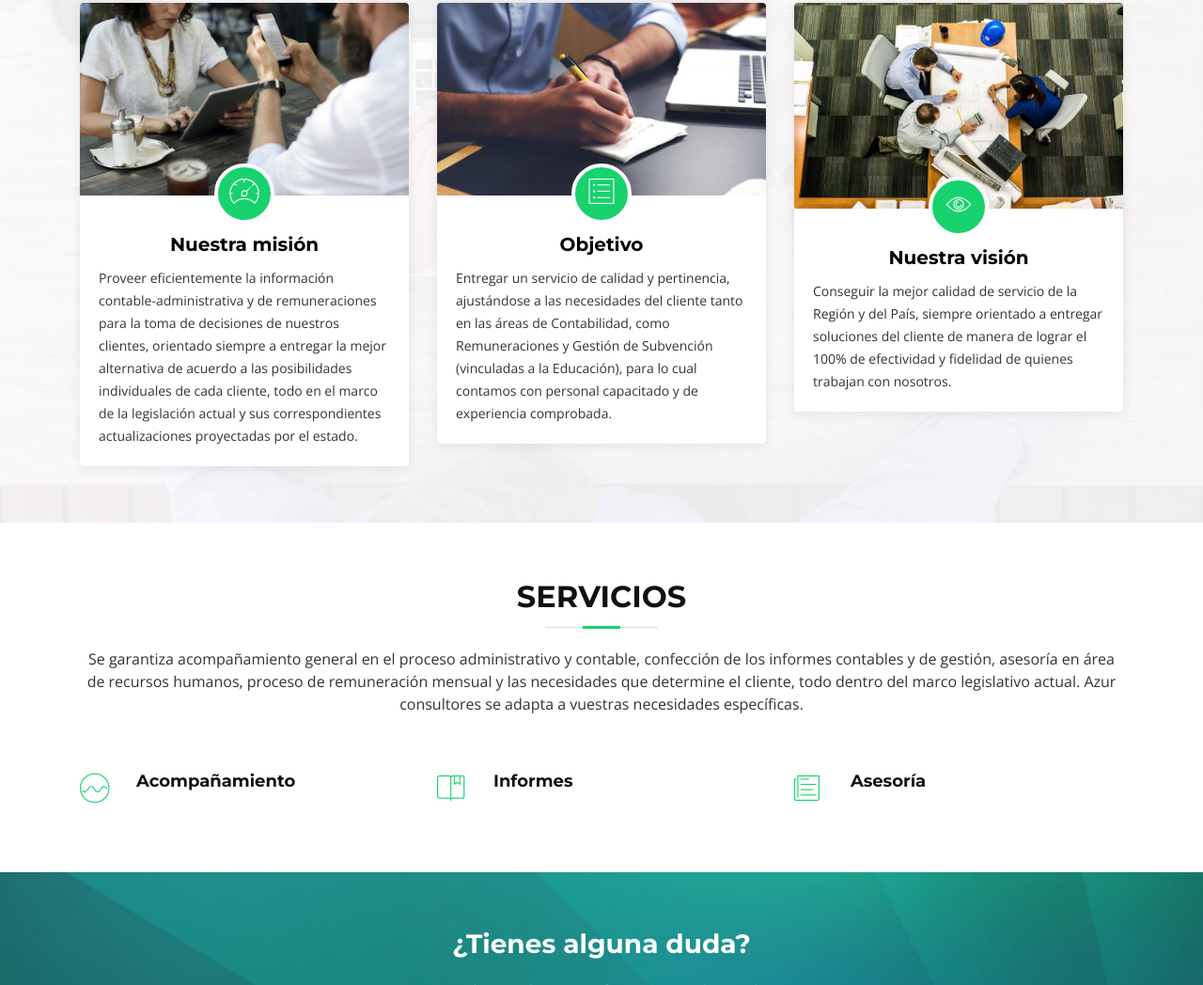
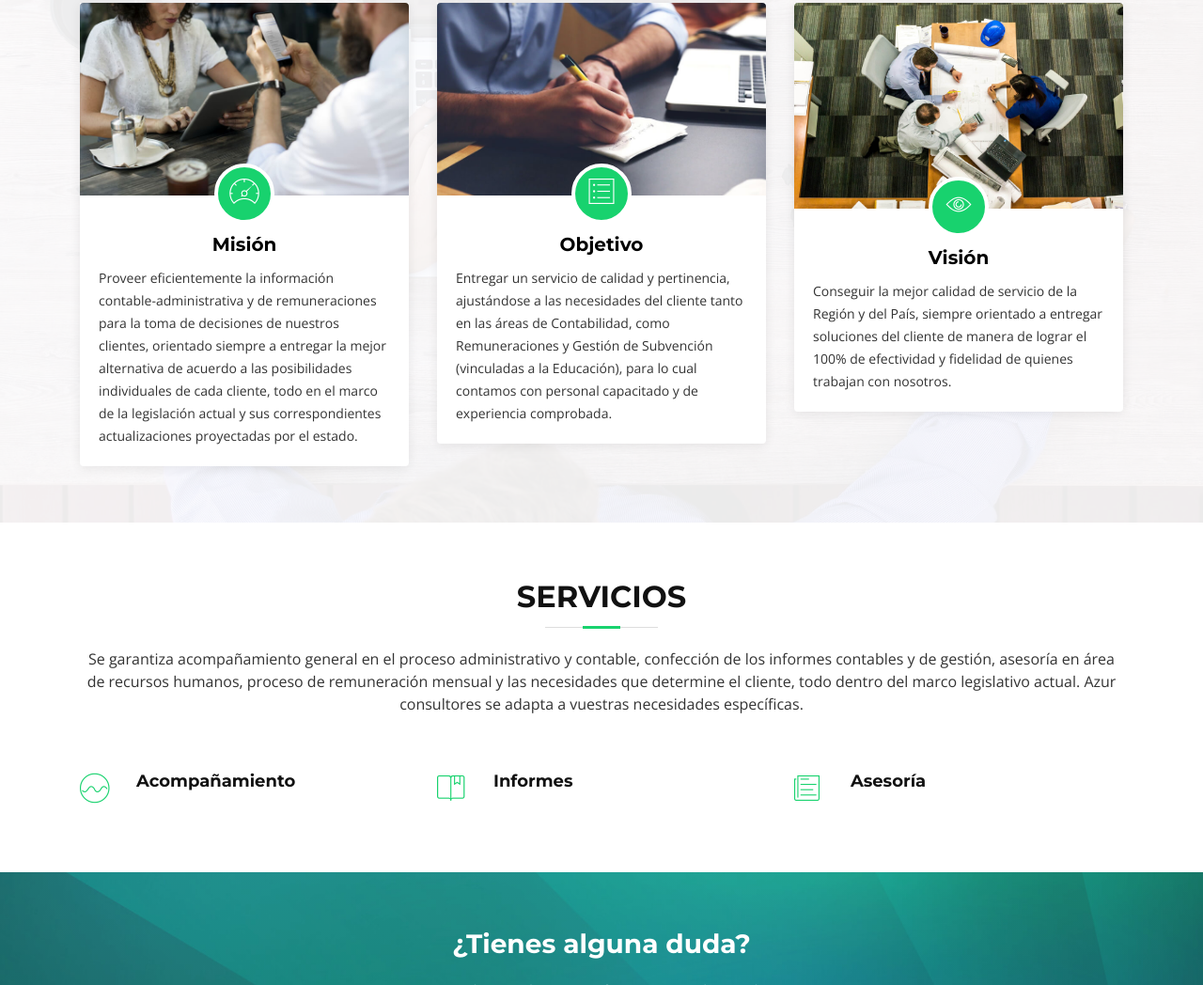
Before and after one commit to alejandraloreto/azurconsultores, a plain HTML site: page index.html in a window 1280 px wide. Shown: the part 1222-2270 px from the top of the page at 94% size. Drawn offline with nearby package versions, Linux system fonts and the light colour scheme; files whose address does not match are found by name.

Commit message:
Update index.html

```diff
--- a/index.html
+++ b/index.html
@@ -139,7 +139,7 @@
                 <img src="assets/img/about-mission.jpg" alt="" class="img-fluid">
                 <div class="icon"><i class="ion-ios-speedometer-outline"></i></div>
               </div>
-              <h2 class="title"><a href="#">Nuestra misión</a></h2>
+              <h2 class="title"><a href="#">Misión</a></h2>
               <p>
                 Proveer eficientemente la información contable-administrativa y de remuneraciones para la toma de decisiones de nuestros clientes, orientado siempre a entregar la mejor alternativa de acuerdo a las posibilidades individuales de cada cliente, todo en el marco de la legislación actual y sus correspondientes actualizaciones proyectadas por el estado.
               </p>
@@ -165,7 +165,7 @@
                 <img src="assets/img/about-vision.jpg" alt="" class="img-fluid">
                 <div class="icon"><i class="ion-ios-eye-outline"></i></div>
               </div>
-              <h2 class="title"><a href="#">Nuestra visión</a></h2>
+              <h2 class="title"><a href="#">Visión</a></h2>
               <p>
                 Conseguir la mejor calidad de servicio de la Región y del País, siempre orientado a entregar soluciones del cliente de manera de lograr el 100% de efectividad y fidelidad de quienes trabajan con nosotros.
               </p>
```
